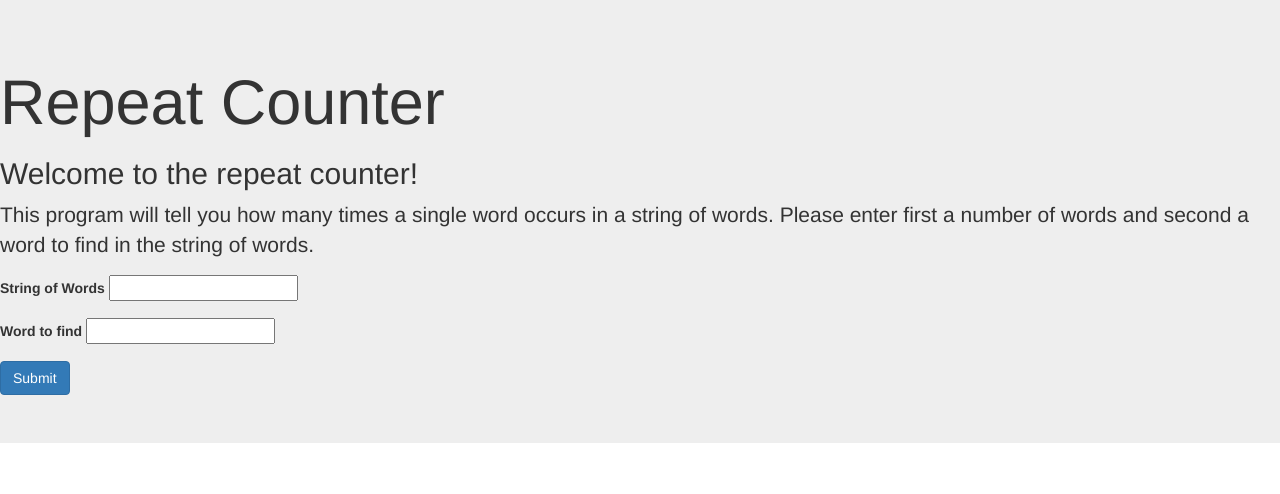
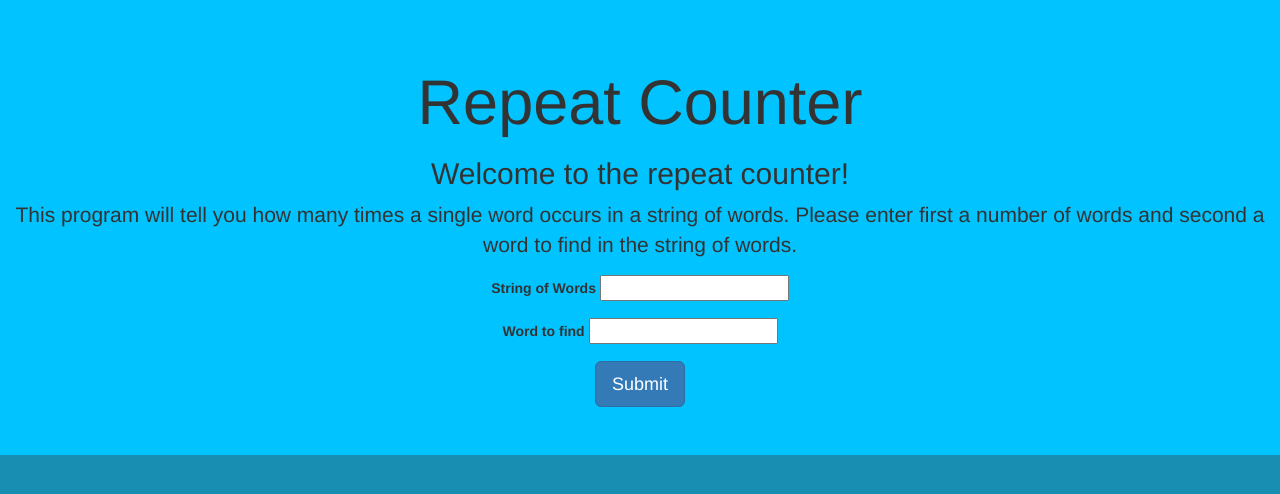
Before and after one commit to anthonybottemiller/repeat-counter, a PHP site: template views/home.html.twig in a window 1280 px wide. Shown: the top 494 px of the page. Run offline with PHP 8.4, Linux system fonts and the light colour scheme; the template is opened without the code that fills it, so the values that code supplies are empty; some libraries are stand-ins or nearby versions.

Commit message:
adds style to page also changes twig template to allow differentiation between timesfound is greater than one so that plural or singular is reflected accurately

```diff
--- a/views/home.html.twig
+++ b/views/home.html.twig
@@ -19,7 +19,8 @@
         <label for 'comparison-string'>Word to find</label>
         <input type="text" name="comparison-string">
       </div>
-      <button type="submit" class="btn btn-primary">Submit</button>
+      <button type="submit" class="btn btn-lg btn-primary">Submit</button>
     </form>
+  </div>
 </body>
 </html>
--- a/views/result.html.twig
+++ b/views/result.html.twig
@@ -8,7 +8,8 @@
 <body>
   <div class="container">
     <h1>Repeat Counter: Results</h1>
-    <p>Your comparison string "{{comparisonString}}" was found {{timesFound}} times in the string "{{inputString}}" !</p>
+    <p>Your comparison string "{{comparisonString}}" was found {{timesFound}} time{% if timesFound > 1 %}s{% endif %} in the string "{{inputString}}" !</p>
+    <a href="/"><button class="btn btn-lg btn-primary">Go Back</button></a>
   </div>
 </body>
 </html>
--- a/web/css/styles.css
+++ b/web/css/styles.css
@@ -0,0 +1,12 @@
+body {
+  text-align: center;
+  background-color: #178EB2;
+}
+
+.jumbotron {
+  background-color: #00C3FF;
+}
+
+.container {
+  color: white;
+}
```
